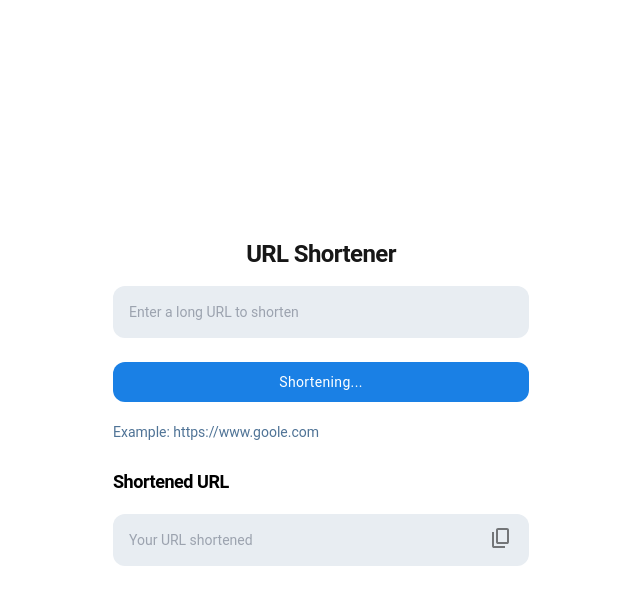
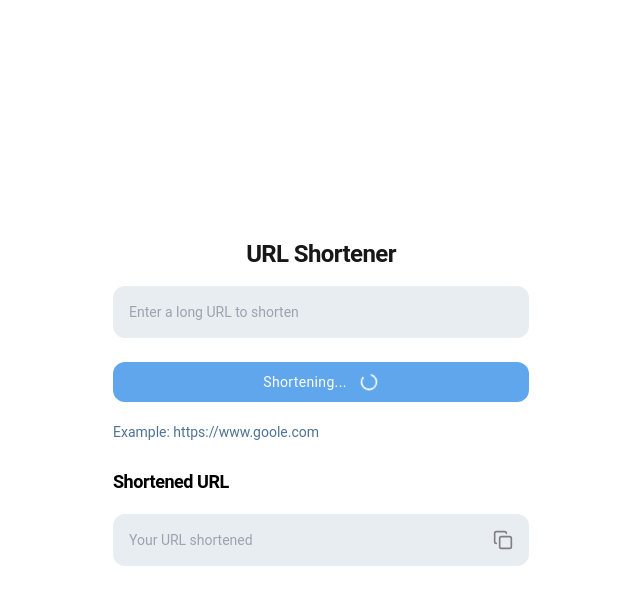
Before and after one commit to nivindulakshitha/URL-Shortener, a Next.js app: page / in a window 1280 px wide. Both pictures are taken after a click on the button "Shorten URL". Shown: the top 604 px of the page, without its empty margins (319-959 px from the left). Built offline with nearby package versions, Linux system fonts and the light colour scheme.

Commit message:
Refactor Form component to include copyable URL input and update styling

```diff
--- a/src/app/elements/Form.tsx
+++ b/src/app/elements/Form.tsx
@@ -1,4 +1,5 @@
 "use client";
+import { Check, Copy, LoaderCircle } from 'lucide-react';
 import React, { useRef, useState } from 'react'
 
 const Form = () => {
@@ -31,17 +32,16 @@ const Form = () => {
 		<div className='form-element'>
 			<h2 className="head-text">URL Shortener</h2>
 			<input className='url-input' onInput={handleInputLongUrl} type="url" name="long-url" id="long-url" required placeholder='Enter a long URL to shorten' />
-			<button onClick={handleSubmit} disabled={loading}>
-				{ loading? "Shortening..." : "Shorten URL" }
+			<button type='submit' onClick={handleSubmit} disabled={loading}>
+				{ loading ? "Shortening..." : "Shorten URL" }
+				{ loading? <LoaderCircle className="animate-spin" /> : null }
 			</button>
 			<span>Example: https://www.goole.com</span>
 			<span>Shortened URL</span>
 			<div className="copyble-area">
 				<input className='url-input' ref={shortUrlRef} onInput={handleInputLongUrl} type="url" name="short-url" id="short-url" required placeholder='Your URL shortened' disabled />
 				{
-					!copying ? <svg onClick={handleCopy} xmlns="http://www.w3.org/2000/svg" height="24px" viewBox="0 -960 960 960" width="24px" fill="#000000"><path d="M360-240q-33 0-56.5-23.5T280-320v-480q0-33 23.5-56.5T360-880h360q33 0 56.5 23.5T800-800v480q0 33-23.5 56.5T720-240H360Zm0-80h360v-480H360v480ZM200-80q-33 0-56.5-23.5T120-160v-560h80v560h440v80H200Zm160-240v-480 480Z" /></svg> : <svg xmlns="http://www.w3.org/2000/svg" height="24px" viewBox="0 -960 960 960" width="24px" fill="#00FF00"><path d="M382-240 154-468l57-57 171 171 367-367 57 57-424 424Z" /></svg>
-
-				}
+					!copying ? <Copy onClick={handleCopy}/> : <Check className='text-green-600 !opacity-70'/>				}
 			</div>
 		</div>
 	)
--- a/src/app/globals.css
+++ b/src/app/globals.css
@@ -52,7 +52,7 @@ body {
 	}
 
 	button {
-		@apply bg-primary w-full mx-4 rounded-xl text-white px-4 h-[40px] text-sm leading-5 tracking-wide;
+		@apply flex flex-row gap-3 justify-center items-center bg-primary w-full mx-4 rounded-xl text-white px-4 h-[40px] text-sm leading-5 tracking-wide disabled:opacity-70;
 	}
 
 	.form-element span {
@@ -64,7 +64,7 @@ body {
 	}
 
 	.copyble-area {
-		@apply relative w-full flex flex-row !my-0;
+		@apply relative w-full flex flex-row items-center !my-0;
 	}
 
 	.copyble-area input {
@@ -72,6 +72,21 @@ body {
 	}
 
 	.copyble-area svg {
-		@apply absolute right-4 opacity-50;
+		@apply absolute right-4 opacity-50 w-5 h-5;
+	}
+
+	.animate-spin {
+		animation: spin 1s linear infinite;
+		width: 20px;
+		height: 20px;
 	}
 }
+
+@keyframes spin {
+	from {
+		transform: rotate(0deg);
+	}
+	to {
+		transform: rotate(360deg);
+	}
+}
```
